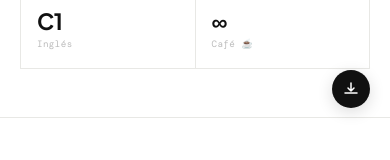
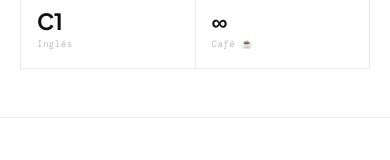
Before and after one commit to santiocampo1/portfolio, a React (Vite) app: page / in a window 390 px wide. Shown: the part 639-799 px from the top of the page. Built offline with nearby package versions, Linux system fonts and the light colour scheme; a web font is replaced by a local one.

Commit message:
fix/when is mobile, cv button invisible on footer section

```diff
--- a/src/components/ui/CVButton.jsx
+++ b/src/components/ui/CVButton.jsx
@@ -1,4 +1,4 @@
-import { useEffect, useRef, useState } from "react";
+import { useEffect, useState } from "react";
 
 const mono = { fontFamily: "'DM Mono', monospace" };
 
@@ -10,18 +10,29 @@ const CV_FILES = {
 export default function CVButton({ lang }) {
     const { file, label } = CV_FILES[lang] || CV_FILES.es;
     const [bottom, setBottom] = useState("1.75rem");
+    const [hidden, setHidden] = useState(false);
 
     useEffect(() => {
         const footer = document.querySelector("footer");
         if (!footer) return;
 
+        const isMobile = () => window.innerWidth <= 900;
+
         const observer = new IntersectionObserver(
             ([entry]) => {
-                if (entry.isIntersecting) {
-                    const visible = entry.intersectionRect.height;
-                    setBottom(`calc(${visible}px + 1rem)`);
+                if (isMobile()) {
+                    // Mobile: ocultar cuando el footer es visible
+                    setHidden(entry.isIntersecting);
+                    setBottom("1.25rem");
                 } else {
-                    setBottom("1.75rem");
+                    // Desktop: subir el botón suavemente
+                    setHidden(false);
+                    if (entry.isIntersecting) {
+                        const visible = entry.intersectionRect.height;
+                        setBottom(`calc(${visible}px + 1rem)`);
+                    } else {
+                        setBottom("1.75rem");
+                    }
                 }
             },
             { threshold: Array.from({ length: 101 }, (_, i) => i / 100) }
@@ -51,7 +62,9 @@ export default function CVButton({ lang }) {
                 borderRadius: "8px",
                 boxShadow: "0 4px 16px rgba(0,0,0,0.14)",
                 textDecoration: "none",
-                transition: "background 0.2s, transform 0.2s, box-shadow 0.2s, bottom 0.25s ease",
+                transition: "background 0.2s, transform 0.2s, box-shadow 0.2s, bottom 0.25s ease, opacity 0.2s",
+                opacity: hidden ? 0 : 1,
+                pointerEvents: hidden ? "none" : "auto",
                 ...mono,
                 fontSize: "0.68rem",
                 letterSpacing: "0.07em",
```
